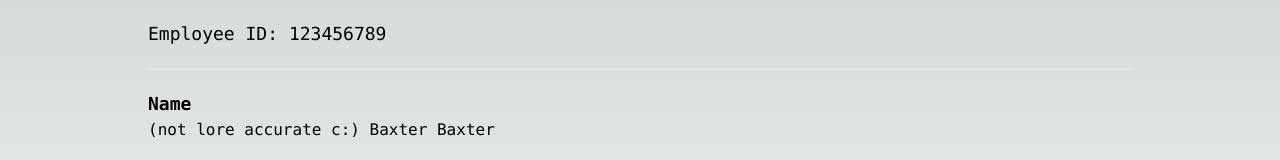
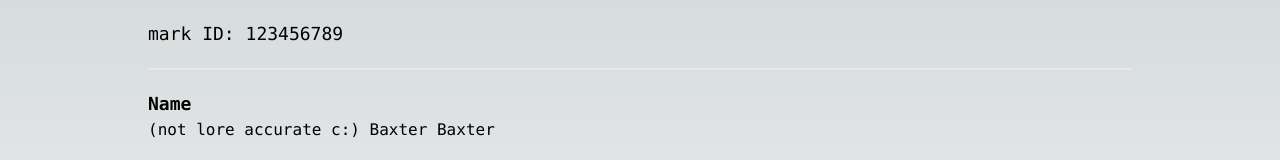
Before and after one commit to FalloutFalcon/NanoTrasen, a Next.js app: page /REDACTED/123456789 in a window 1280 px wide. Shown: the top 160 px of the page. Built offline with nearby package versions, Linux system fonts and the light colour scheme.

Commit message:
employees -> marks

```diff
--- a/app/REDACTED/[slug]/page.tsx
+++ b/app/REDACTED/[slug]/page.tsx
@@ -5,7 +5,7 @@ export const metadata: Metadata = {
   description: 'REDACTED',
 };
 
-import { getEmployeesData } from "../employeeData";
+import { getMarksData } from "../markData";
 
 // Function to convert height from centimeters to feet and inches
 const convertHeightToImperial = (heightInCm: number): string => {
@@ -22,42 +22,42 @@ const convertWeightToImperial = (weightInKg: number): string => {
 };
 
 
-export default function EmployeeDetailPage({
+export default function markDetailPage({
   params,
 }: {
   params: { slug: string };
 }) {
-  const employees = getEmployeesData();
-  const employee = employees.find((e) => e.id === parseInt(params.slug));
+  const marks = getMarksData();
+  const mark = marks.find((e) => e.id === parseInt(params.slug));
 
-  if (!employee) {
+  if (!mark) {
     return (
       <main className="p-5 flex-col w-4/5 m-auto">
-        <h3 className="text-lg">Employee ID: {params.slug}</h3>
-        <h3 className="text-lg">Employee Not Found</h3>
+        <h3 className="text-lg">mark ID: {params.slug}</h3>
+        <h3 className="text-lg">mark Not Found</h3>
       </main>
     );
   }
 
   // Convert height and weight to freedom units
-  const heightImperial = convertHeightToImperial(parseInt(employee.height));
-  const weightImperial = convertWeightToImperial(parseInt(employee.weight));
+  const heightImperial = convertHeightToImperial(parseInt(mark.height));
+  const weightImperial = convertWeightToImperial(parseInt(mark.weight));
 
-  const employeeDetails = [
-    { label: "Name", value: employee.name },
-    { label: "Faction Affiliation", value: employee.affiliation },
-    { label: "Title", value: employee.position },
+  const markDetails = [
+    { label: "Name", value: mark.name },
+    { label: "Faction Affiliation", value: mark.affiliation },
+    { label: "Title", value: mark.position },
     {
       label: "Age, Gender, Species, Height & Weight",
-      value: `${employee.age} years, ${employee.gender}, ${employee.species}, ${employee.height} (${heightImperial}), ${employee.weight} (${weightImperial})`,
+      value: `${mark.age} years, ${mark.gender}, ${mark.species}, ${mark.height} (${heightImperial}), ${mark.weight} (${weightImperial})`,
     },
-    { label: "Details", value: employee.description },
+    { label: "Details", value: mark.description },
   ];
 
   return (
     <main className="p-5 flex-col w-4/5 m-auto">
-      <h3 className="text-lg">Employee ID: {params.slug}</h3>
-      {employeeDetails.map((detail, index) => (
+      <h3 className="text-lg">mark ID: {params.slug}</h3>
+      {markDetails.map((detail, index) => (
         <div className="pt-5 mt-5 border-t-2" key={index}>
           <h2 className="text-lg font-semibold">{detail.label}</h2>
           {detail.label === "Details" ? (
--- a/app/REDACTED/login/page.tsx
+++ b/app/REDACTED/login/page.tsx
@@ -23,7 +23,10 @@ export default function LoginPage() {
 
   return (
     <main className="flex flex-col items-center justify-center text-center">
-      <h1 className="p-5">Evidenzkompanien Records</h1>
+      <h1 className="p-5">Evidenzkompanien Mark Database</h1>
+      <h1>Restricted for Evidenzkompanien officals only</h1>
+      <h1>Unauthorized access leads to immediate termination</h1>
+
       <Image
         src="/Solgov_flag.png" // public directory
         alt="Solgov flag"
--- a/app/REDACTED/employeeData.tsx
+++ b/app/REDACTED/markData.tsx
@@ -1,5 +1,5 @@
-export function getEmployeesData() {
-  const employees = [
+export function getMarksData() {
+  const marks = [
     {
       // put "Unknown" for any fields you don't know or have not decided on
       id: 123456789, // 9 digits
@@ -118,5 +118,5 @@ export function getEmployeesData() {
     },
   ];
 
-  return employees;
+  return marks;
 }
--- a/app/REDACTED/page.tsx
+++ b/app/REDACTED/page.tsx
@@ -2,39 +2,39 @@
 import React, { useState } from "react";
 import Link from "next/link";
 
-import { getEmployeesData } from "./employeeData"; // Update the path accordingly
+import { getMarksData } from "./markData"; // Update the path accordingly
 
-type EmployeeKey = "id" | "name" | "position" | "department" | "affiliation";
+type markKey = "id" | "name" | "position" | "department" | "affiliation";
 
 export default function RecordsPage() {
-  const initialEmployees = getEmployeesData();
-  const [employees, setEmployees] = useState(initialEmployees);
+  const initialMarks = getMarksData();
+  const [marks, setMarks] = useState(initialMarks);
   const [sortConfig, setSortConfig] = useState<{
-    key: EmployeeKey | null;
+    key: markKey | null;
     direction: "asc" | "desc" | null;
   }>({ key: null, direction: null });
   const [searchTerm, setSearchTerm] = useState("");
 
-  const handleSort = (key: EmployeeKey) => {
+  const handleSort = (key: markKey) => {
     let direction: "asc" | "desc" = "asc"; // Initialize with "asc"
     if (sortConfig.key === key && sortConfig.direction === "asc") {
       direction = "desc";
     }
     setSortConfig({ key, direction });
 
-    const sortedEmployees = [...employees].sort((a, b) => {
+    const sortedMarks = [...marks].sort((a, b) => {
       if (a[key] < b[key]) return direction === "asc" ? -1 : 1;
       if (a[key] > b[key]) return direction === "asc" ? 1 : -1;
       return 0;
     });
 
-    setEmployees(sortedEmployees);
+    setMarks(sortedMarks);
   };
 
   const handleSearch = (event: React.ChangeEvent<HTMLInputElement>) => {
     setSearchTerm(event.target.value);
-    const filteredEmployees = initialEmployees.filter((employee) =>
-      Object.values(employee).some((value) => {
+    const filteredMarks = initialMarks.filter((mark) =>
+      Object.values(mark).some((value) => {
         if (typeof value === "string") {
           return value.toLowerCase().includes(event.target.value.toLowerCase());
         } else if (typeof value === "number") {
@@ -43,19 +43,19 @@ export default function RecordsPage() {
         return false;
       })
     );
-    setEmployees(filteredEmployees);
+    setMarks(filteredMarks);
   };
 
   return (
     <main className="flex flex-col items-center justify-center text-center p-5 w-4/5 m-auto">
-      <h1 className="p-5">Evidenzkompanien Records</h1>
+      <h1 className="p-5">Evidenzkompanien Mark Database</h1>
       <div className="mb-4">
         <input
           type="text"
-          placeholder="Search..."
+          placeholder="Mark Lookup..."
           value={searchTerm}
           onChange={handleSearch}
-          className="p-2 border border-slate-500 rounded-md text-slate-500"
+          className="p-2 border border-slate-500 rounded-md bg-inherit"
         />
       </div>
       <table className="border border-slate-500 w-4/5">
@@ -89,19 +89,17 @@ export default function RecordsPage() {
           </tr>
         </thead>
         <tbody>
-          {employees.map((employee) => (
-            <tr key={employee.id}>
-              <td className="border border-slate-500">{employee.id}</td>
+          {marks.map((mark) => (
+            <tr key={mark.id}>
+              <td className="border border-slate-500">{mark.id}</td>
               <td className="border border-slate-500 hover:text-cyan-400">
-                <Link href={`/REDACTED/${employee.id}`}>
-                  <p>{employee.name}</p>
+                <Link href={`/REDACTED/${mark.id}`}>
+                  <p>{mark.name}</p>
                 </Link>
               </td>
-              <td className="border border-slate-500">{employee.position}</td>
-              <td className="border border-slate-500">{employee.department}</td>
-              <td className="border border-slate-500">
-                {employee.affiliation}
-              </td>
+              <td className="border border-slate-500">{mark.position}</td>
+              <td className="border border-slate-500">{mark.department}</td>
+              <td className="border border-slate-500">{mark.affiliation}</td>
             </tr>
           ))}
         </tbody>
@@ -112,7 +110,7 @@ export default function RecordsPage() {
 
 interface SortableHeaderProps {
   label: string;
-  sortConfig: { key: EmployeeKey | null; direction: "asc" | "desc" | null };
+  sortConfig: { key: markKey | null; direction: "asc" | "desc" | null };
   onSort: () => void;
 }
 
@@ -121,7 +119,7 @@ const SortableHeader: React.FC<SortableHeaderProps> = ({
   sortConfig,
   onSort,
 }) => {
-  const isSorted = sortConfig.key === (label.toLowerCase() as EmployeeKey);
+  const isSorted = sortConfig.key === (label.toLowerCase() as markKey);
   const arrow = isSorted ? (sortConfig.direction === "asc" ? "↑" : "↓") : "";
 
   return (
--- a/app/not-found.tsx
+++ b/app/not-found.tsx
@@ -1,4 +1,4 @@
-export default function Page() {
+export default function NotFoundPage() {
   return (
     <main className="flex flex-col items-center justify-center text-center p-5 w-4/5 m-auto">
       <h1>Whoops, page not found! Sorry about that.</h1>
```
